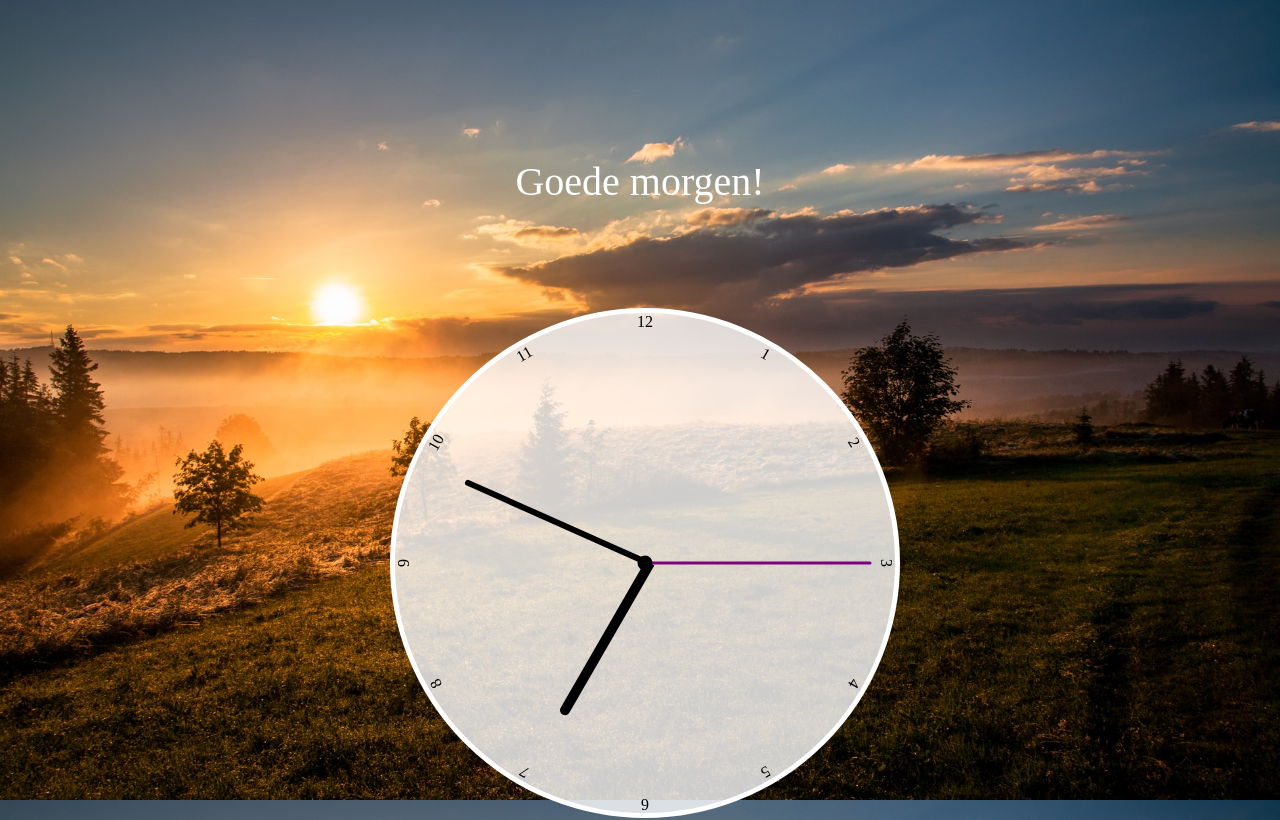
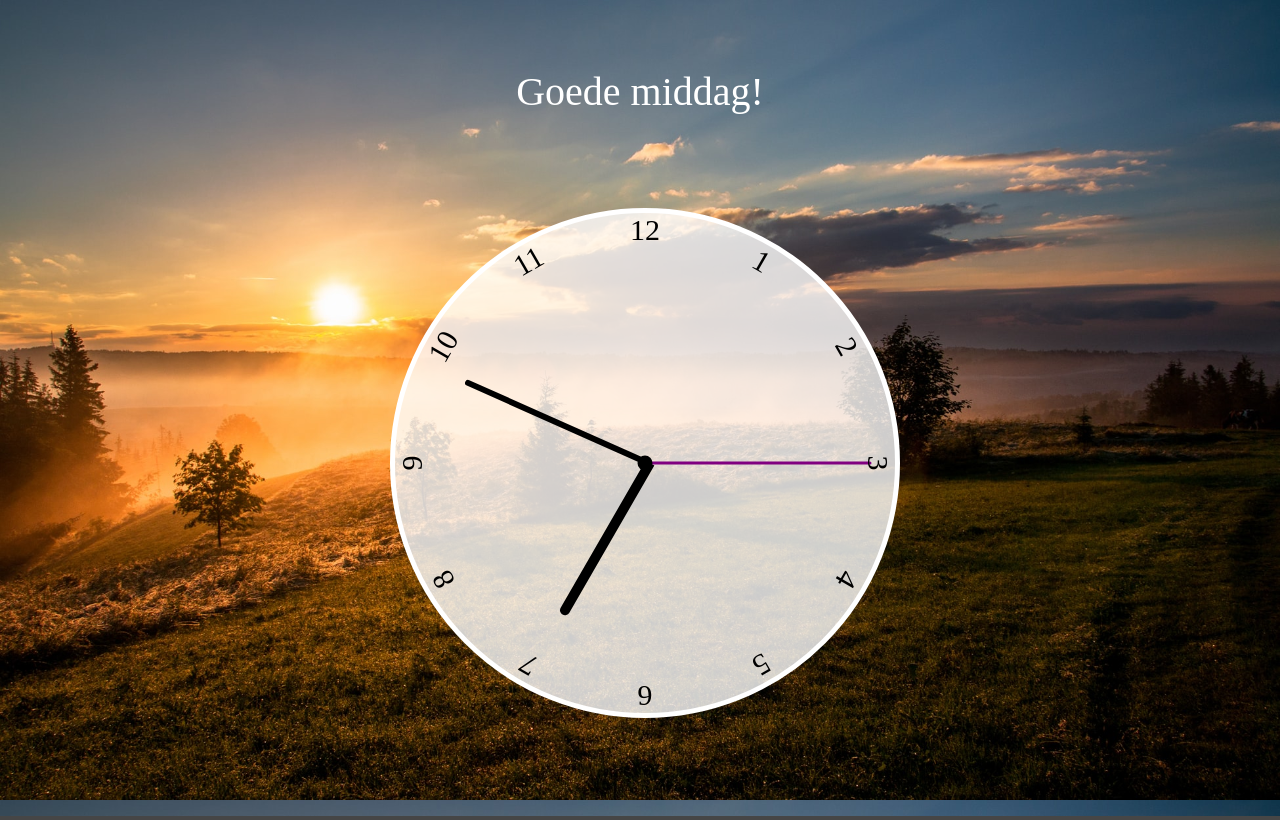
Before and after one commit to Mila28-06/Challenge-2-XT2, a plain HTML site: page index.html in a window 1280 px wide. Shown: the top 820 px of the page. Drawn offline with Linux system fonts and the light colour scheme.

Commit message:
toevoeging wakker/naar bed

```diff
--- a/index.html
+++ b/index.html
@@ -10,7 +10,11 @@
 	</head>
 	<body>
 		<div class="container">
-			<header><p>Goede morgen!</p></header>
+			<header>
+				<p id="p1">Goede morgen!</p>
+				<p id="p2"></p>
+
+			</header>
 			<div class="side1"></div>
 			<main class="klok">
 				<div class="wijzer uur" id="uren"></div>
--- a/scripts/script.js
+++ b/scripts/script.js
@@ -22,28 +22,41 @@ function verandering(){
 	var body = document.body;
 
 if ("0"<= seconde&&seconde < "15") {
+	document.getElementById("p1").innerHTML = "Goede morgen!";
 	body.classList.add("ochtend");
 	body.classList.remove("nacht");
+}
 
-
-}
  else if ("15"<= seconde&&seconde < "30") {
+ 	document.getElementById("p1").innerHTML = "Goede middag!";
  	body.classList.add("middag");
  	body.classList.remove("ochtend");
+}
 
-
-}
  else if ("30"<= seconde&&seconde < "45") {
+ 	document.getElementById("p1").innerHTML = "Goede avond!";
  	body.classList.add("avond");
  	body.classList.remove("middag");
+}
 
-
-}
 else {
     console.log("Have a good night!");
+    document.getElementById("p1").innerHTML = "Goede nacht!";
     body.classList.add("nacht");
     body.classList.remove("avond");
+}
 
+//Toevoeging tekst 'wakker worden' of 'slaaplekker' bij de aangegeven tijd
+
+if ("0"<= seconde&&seconde < "5") {
+	document.getElementById("p2").innerHTML = "Wakker worden!";
+}
+
+ else if ("30"<= seconde&&seconde < "35") {
+ 	document.getElementById("p2").innerHTML = "Slaaplekker!";
+}
+else{
+	document.getElementById("p2").innerHTML = "";
 }
 
 }
--- a/styles/indeling.css
+++ b/styles/indeling.css
@@ -3,7 +3,7 @@
 	height: 100%;
 	display: grid;
 	grid-template-columns:auto 500px auto;
-	grid-template-rows: 300px 500px 180px;
+	grid-template-rows: 300px 500px 150px;
 	grid-template-areas:
 	"header header header"
 	"sideleft main sideright"
@@ -26,3 +26,24 @@ main{
 footer{
 	grid-area:footer;
 }
+@media only screen and (min-width: 600px){
+	.container{
+		grid-template-columns:auto 600px auto;
+		grid-template-rows: 300px 600px 200px;
+	}
+
+}
+@media only screen and (min-width: 900px){
+	.container{
+
+		grid-template-columns:auto 800px auto;
+		grid-template-rows: 400px 800px 400px;
+
+	}
+@media only screen and (min-width: 1200px){
+	.container{
+
+		grid-template-columns:auto 500px auto;
+		grid-template-rows: 200px 500px 100px;
+
+	}
--- a/styles/styles.css
+++ b/styles/styles.css
@@ -7,15 +7,23 @@ body{
 	justify-content: center;
 	min-width: 100vh;
 }
+
+
 header{
 	color: white;
 	text-align: center;
 	justify-content: center;
 }
+
 header>p{
 	margin-top: 150px;
 	font-size: 40px;
+	margin-bottom: 0px;
 }
+header>p:nth-child(2){
+	margin-top: 0px;
+}
+
 .klok .cijfer{
 	position: absolute;
 	width: 100%;
@@ -48,6 +56,7 @@ header>p{
 .klok .n10{transform: rotate(300deg);}
 .klok .n11{transform: rotate(330deg);}
 
+
  .wijzer {
 	position: absolute;
 	bottom: 50%;
@@ -76,6 +85,7 @@ header>p{
 	height: 45%;
 	background-color: purple;
 }
+
 .klok::after{
 	content: '';
 	position:absolute;
@@ -87,6 +97,8 @@ header>p{
 	background-color: black;
 	transform: translate(-50%, -50%);
 }
+
+
 .ochtend{
 	background-image: url("images/morning.png");
 	transition: background-image 4s cubic-bezier(0.37, 0, 0.63, 1) ;
@@ -125,21 +137,34 @@ header>p{
 	background-color: #464646;
 }
 
-@media only screen and (min-width: 600px)(max-width: 900px){
-	.clock{
-			background-color: blue;
+@media only screen and (min-width: 600px){
+	.klok{
+		width: 600px;
+		height: 600px;
+		font-size: 30px;
 		}
 	header>p{
-		color: blue;
+		font-size: 45px;
 	}
 }
-@media only screen and (min-width: 900px)(max-width: 1200px){
-	.clock{
-		height:
-		width:;
+@media only screen and (min-width: 900px){
+	.klok{
+		width: 800px;
+		height: 800px;
+		}
+	header>p{
+		font-size: 60px;
 	}
 
 }
 @media only screen and (min-width: 1200px){
+	.klok{
+		width: 500px;
+		height: 500px;
+		}
+	header>p{
+		font-size: 40px;
+		margin-top: 60px;
+	}
 
 }
```
